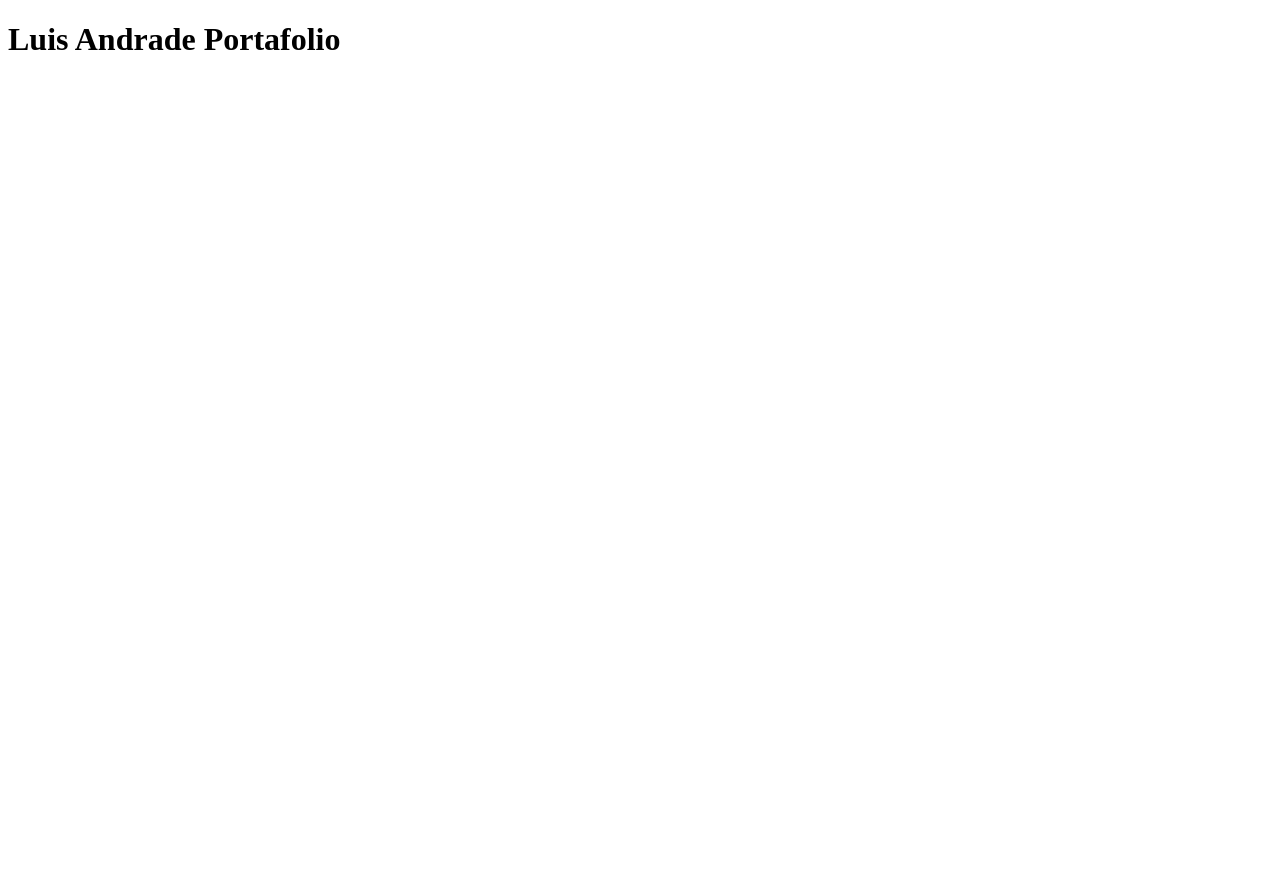
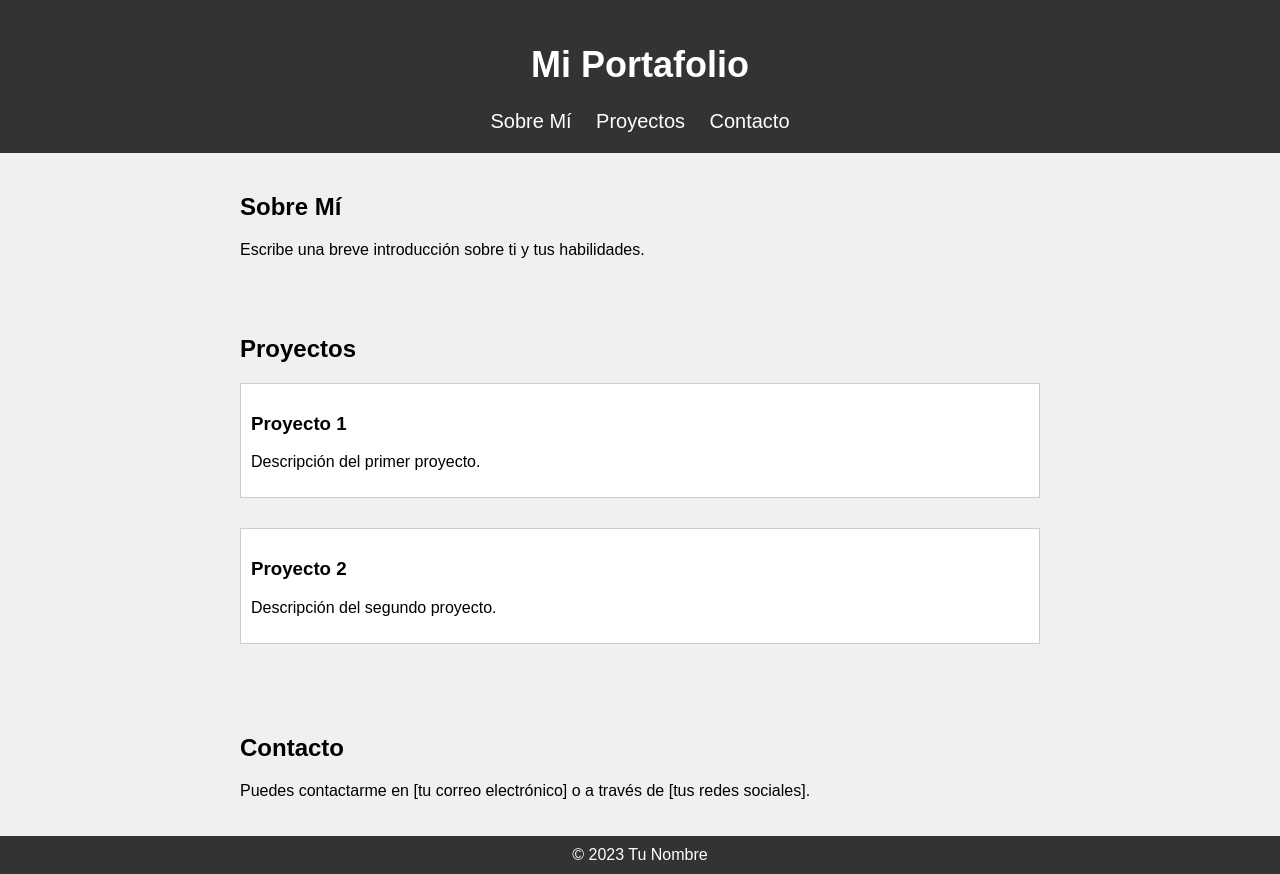
Before and after one commit to cristiandevic/Proyecto_web.github.io, a plain HTML site: page index.html in a window 1280 px wide. Before the commit the page ends 800 px from the top, so only its background shows below. Drawn offline with Linux system fonts and the light colour scheme.

Commit message:
Update index.html
provando cambio en el html

```diff
--- a/index.html
+++ b/index.html
@@ -2,10 +2,101 @@
 <html lang="en">
 <head>
     <meta charset="UTF-8">
-    <meta name="viewport" content="width=device-width, initial-scale=1.0">
-    <title>Document</title>
+    <title>Mi Portafolio</title>
+    <style>
+        body {
+            font-family: Arial, sans-serif;
+            margin: 0;
+            padding: 0;
+            background-color: #f0f0f0;
+        }
+
+        header {
+            background-color: #333;
+            color: #fff;
+            padding: 20px;
+            text-align: center;
+        }
+
+        h1 {
+            font-size: 36px;
+        }
+
+        nav {
+            text-align: center;
+        }
+
+        nav a {
+            text-decoration: none;
+            color: #fff;
+            margin: 10px;
+            font-size: 20px;
+        }
+
+        .container {
+            max-width: 800px;
+            margin: 0 auto;
+            padding: 20px;
+        }
+
+        h2 {
+            font-size: 24px;
+        }
+
+        p {
+            font-size: 16px;
+        }
+
+        .project {
+            margin-bottom: 30px;
+            border: 1px solid #ccc;
+            padding: 10px;
+            background-color: #fff;
+        }
+
+        footer {
+            background-color: #333;
+            color: #fff;
+            padding: 10px;
+            text-align: center;
+        }
+    </style>
 </head>
 <body>
-    <h1>Luis Andrade Portafolio</h1>
+    <header>
+        <h1>Mi Portafolio</h1>
+        <nav>
+            <a href="#sobre-mi">Sobre Mí</a>
+            <a href="#proyectos">Proyectos</a>
+            <a href="#contacto">Contacto</a>
+        </nav>
+    </header>
+
+    <div class="container" id="sobre-mi">
+        <h2>Sobre Mí</h2>
+        <p>Escribe una breve introducción sobre ti y tus habilidades.</p>
+    </div>
+
+    <div class="container" id="proyectos">
+        <h2>Proyectos</h2>
+        <div class="project">
+            <h3>Proyecto 1</h3>
+            <p>Descripción del primer proyecto.</p>
+        </div>
+        <div class="project">
+            <h3>Proyecto 2</h3>
+            <p>Descripción del segundo proyecto.</p>
+        </div>
+        <!-- Agrega más proyectos según sea necesario -->
+    </div>
+
+    <div class="container" id="contacto">
+        <h2>Contacto</h2>
+        <p>Puedes contactarme en [tu correo electrónico] o a través de [tus redes sociales].</p>
+    </div>
+
+    <footer>
+        &copy; 2023 Tu Nombre
+    </footer>
 </body>
 </html>
```
